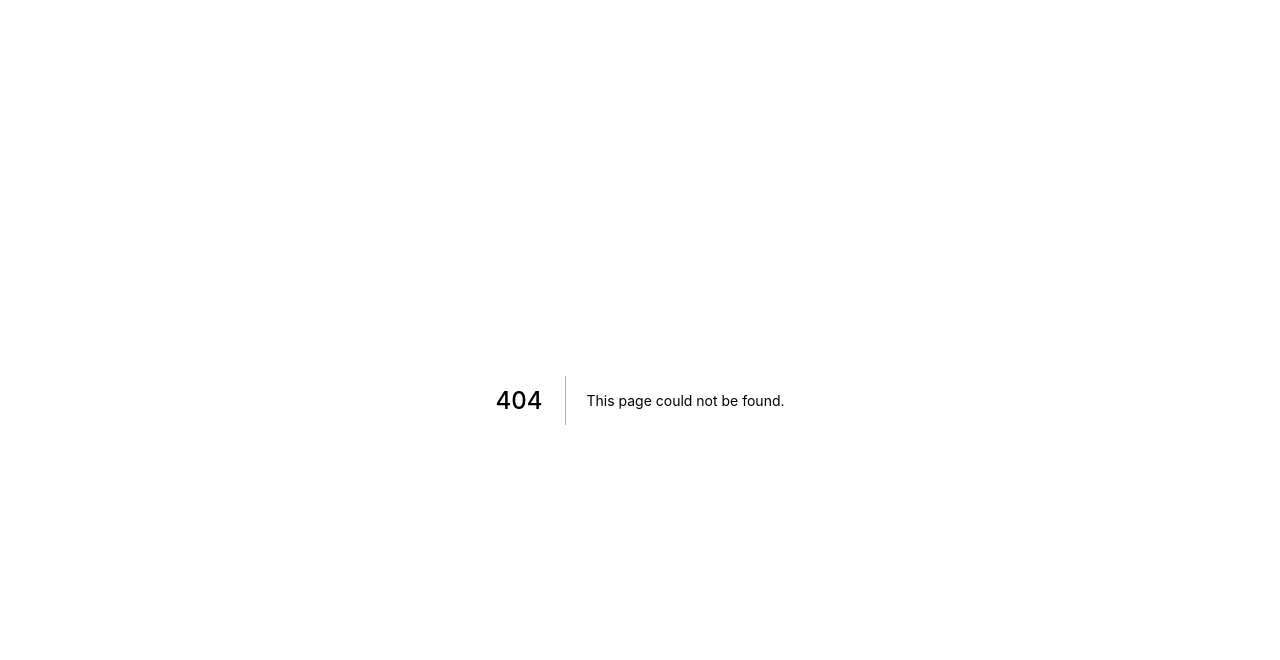
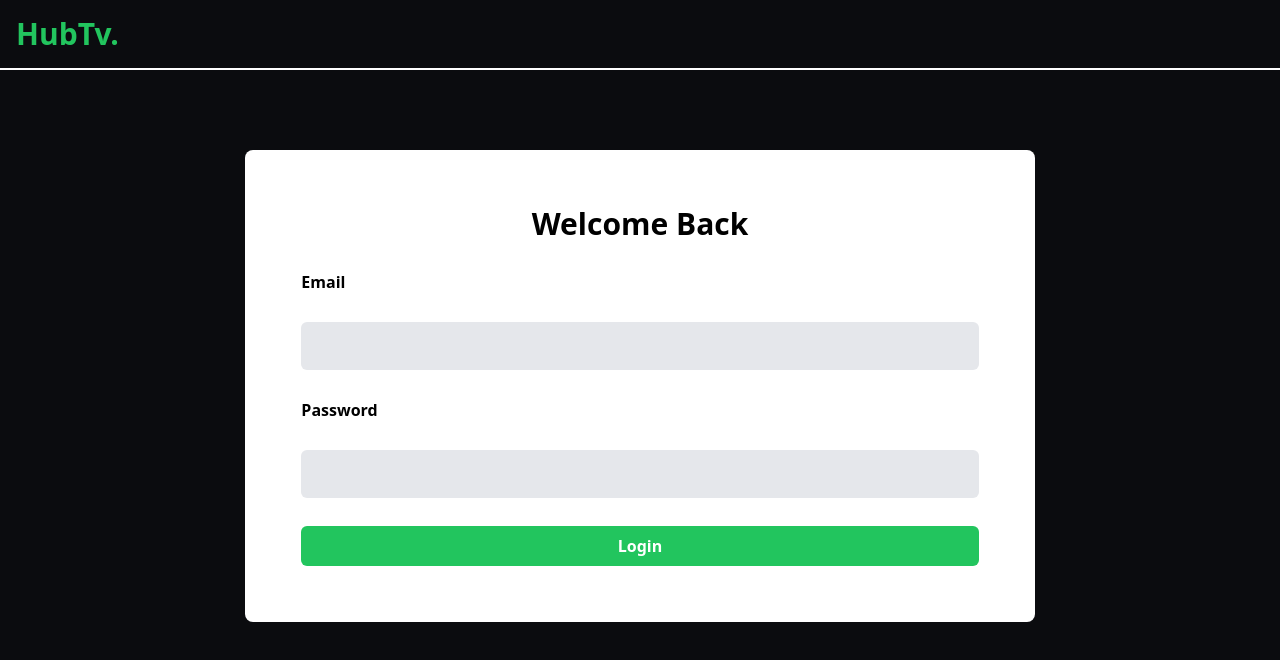
Before and after one commit to DariusDeah/hulu-clone, a Next.js app: page /signin in a window 1280 px wide. Before the commit this address had no page. Shown: the top 660 px of the page. Built offline with nearby package versions, Linux system fonts and the light colour scheme.

Commit message:
singin form complete

```diff
--- /dev/null
+++ b/components/SignInForm.jsx
@@ -0,0 +1,46 @@
+import React, { useRef } from "react";
+
+function SignInForm() {
+  const emailRef = useRef();
+  const passwordRef = useRef();
+  const handleFormSubmit = (e) => {
+    e.prevenDefault();
+    console.log(emailRef.current.value, passwordRef.current.value);
+  };
+  ``;
+
+  return (
+    <div className=" w-full  md:flex text-black   md:justify-center align-middle p-12 my-8 ">
+      <form
+        className="flex md:w-2/3 flex-col bg-white rounded-lg p-5 md:p-14 group space-y-7 font-bold "
+        onSubmit={handleFormSubmit}
+      >
+        <h1 className="text-center text-3xl">Welcome Back</h1>
+        <label htmlFor="email">Email</label>
+        <input
+          type="text"
+          name="email"
+          className="p-3 rounded-md bg-gray-200"
+          ref={emailRef}
+        />
+
+        <label htmlFor="password">Password</label>
+        <input
+          type="password"
+          name="password"
+          className="p-3 rounded-md bg-gray-200"
+          ref={passwordRef}
+        />
+
+        <button
+          type="submit"
+          className="p-2 rounded-md bg-green-500   text-white font-bold"
+        >
+          Login
+        </button>
+      </form>
+    </div>
+  );
+}
+
+export default SignInForm;
--- /dev/null
+++ b/pages/signin.js
@@ -0,0 +1,22 @@
+import Image from "next/image";
+import { useState } from "react";
+import BundleDisplay from "../components/BundleDisplay";
+import HeaderItem from "../components/HeaderItem";
+import LogoHeader from "../components/LogoHeader";
+import SignInForm from "../components/SignInForm";
+import SignUpForm from "../components/SignUpForm";
+
+function SignIn() {
+  return (
+    <div>
+      <LogoHeader />
+      <div className="flex  justify-center  ">
+        <div className="border-white rounded-md justify-center w-full   flex flex-col align-middle  ">
+          <SignInForm />
+        </div>
+      </div>
+    </div>
+  );
+}
+
+export default SignIn;
```
